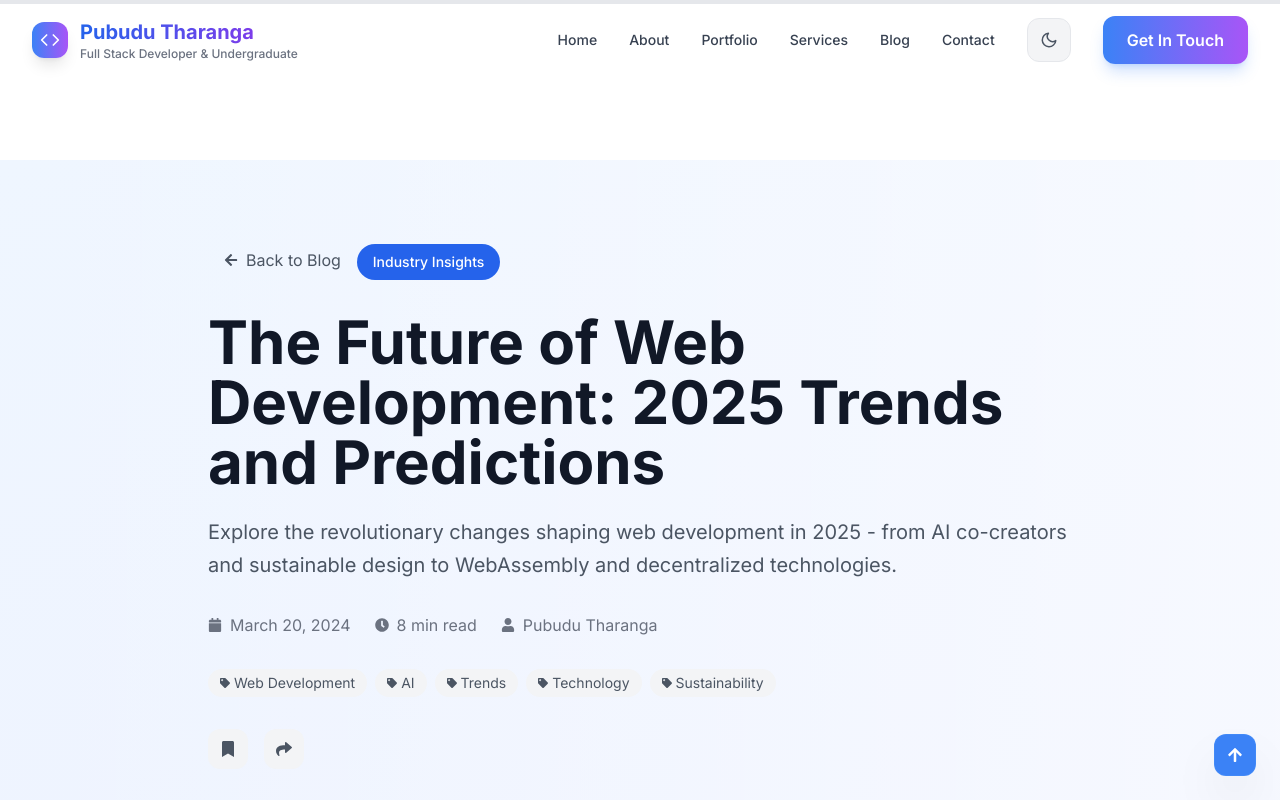
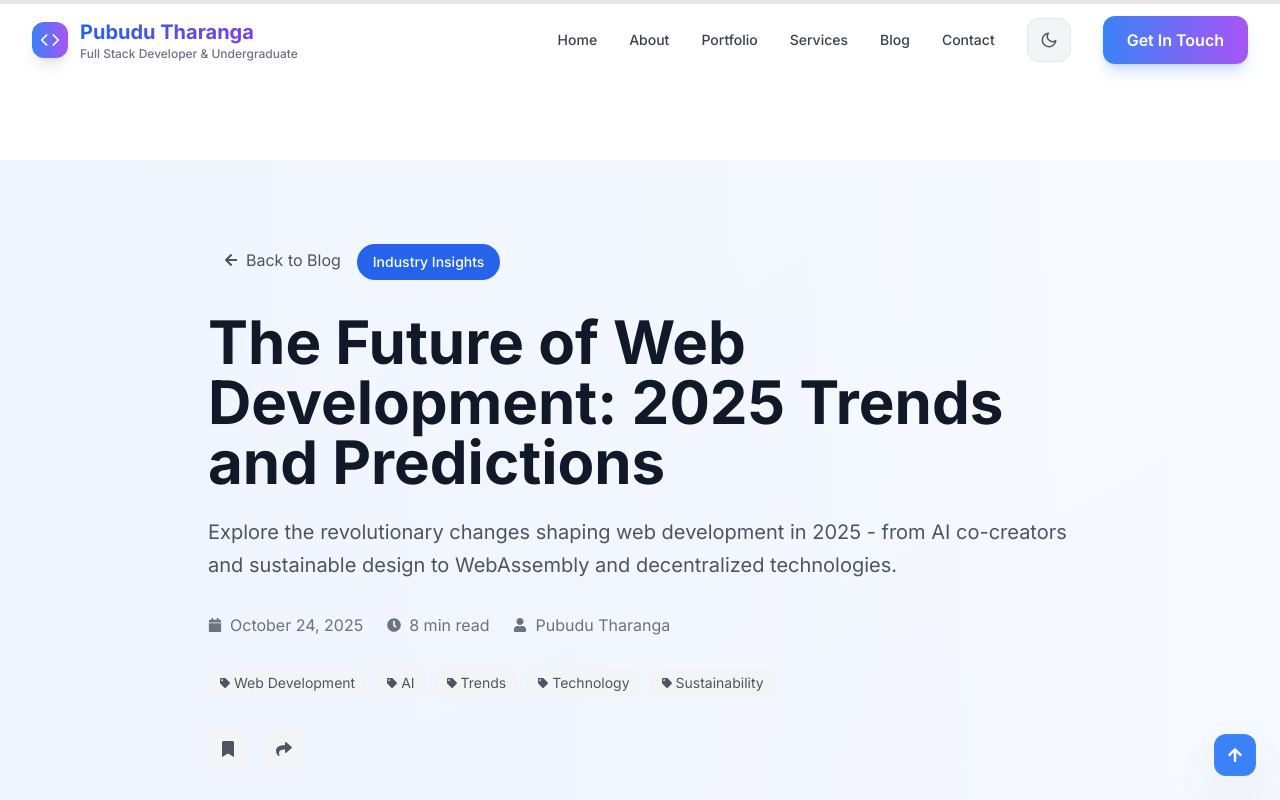
Before and after one commit to pubudutharanga/pubudu-portfolio, a React (Vite) app: page /#/blog/b1 in a window 1280 px wide. Shown: the top 800 px of the page. Built offline with nearby package versions, Linux system fonts and the light colour scheme.

Commit message:
Update blog dates and project results

```diff
--- a/src/data.js
+++ b/src/data.js
@@ -52,7 +52,7 @@ export const PROJECTS = [
         description: 'A beautiful weather dashboard with location-based forecasts...',
         technologies: ['React', 'Chart.js', 'Weather API', 'Geolocation API', 'CSS3'],
         features: ['Location Detection', '7-Day Forecast', 'Interactive Charts', 'Favorite Locations', 'Weather Alerts', 'Responsive Design'],
-        results: 'Served 10,000+ monthly active users with 99.9% uptime and received 4.8/5 user rating for interface design.',
+        results: 'Elegant weather intelligence powered by immersive data visualization.',
         live: 'https://example-weather.com',
         github: 'https://github.com/pubudutharanga/weather-dashboard',
         image: './pro1.jpg',
@@ -115,7 +115,7 @@ export const BLOG_POSTS = [
         category: 'Industry Insights',
         excerpt: 'Explore the revolutionary changes shaping web development in 2025 - from AI co-creators and sustainable design to WebAssembly and decentralized technologies.',
         readTime: '8 min read',
-        date: '2024-03-20',
+        date: '2025-10-24',
         featured: './blog1.jpg',
         tags: ['Web Development', 'AI', 'Trends', 'Technology', 'Sustainability'],
         content: `
```
